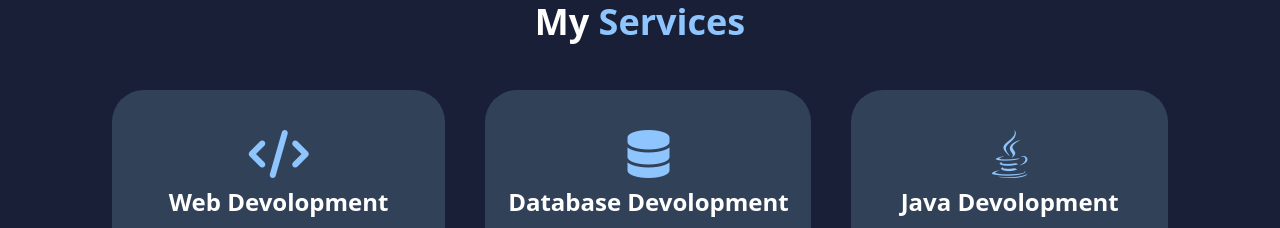
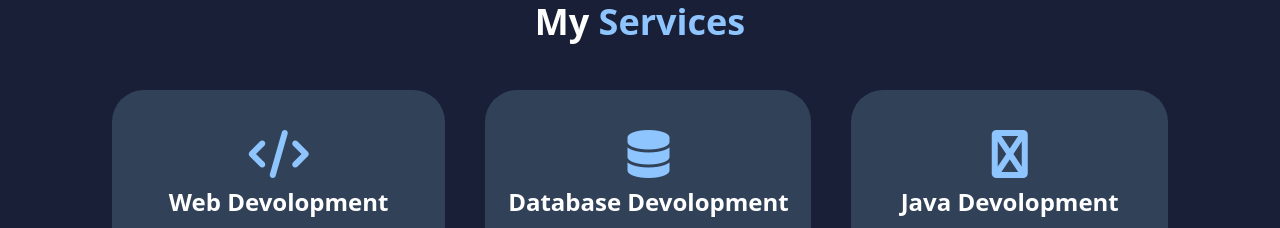
Before and after one commit to shanmuga-srinivas/My_Portfolio, a website: page public/index.html in a window 1280 px wide. Shown: the part 1680-1908 px from the top of the page. Drawn offline with Linux system fonts and the light colour scheme.

Commit message:
Update index.html

```diff
--- a/public/index.html
+++ b/public/index.html
@@ -89,7 +89,7 @@
                 <a href="#" class="bg-blue-300 py-2 px-4 text-black font-bold rounded-full shadow-2xl shadow-blue-300 hover:shadow-none">Read More</a>
             </div>
             <div class="bg-slate-700 px-5 py-10 rounded-4xl hover:border-2 hover:border-blue-300 hover:transform hover:scale-105 transition duration-1000">
-                <i class="fa-brands fa-java text-blue-300 text-5xl hover:text-black"></i>
+                <i class="fa-solid fa-java text-blue-300 text-5xl hover:text-black"></i>
                 <h1 class="text-2xl font-bold my-2">Java Devolopment</h1>
                 <p class="mb-5">
                     I'm a passionate python devoloper with strong <br>focus on building efficient,scalable, <br>and maintainable applications.I enjoy <br>writing clean
```
